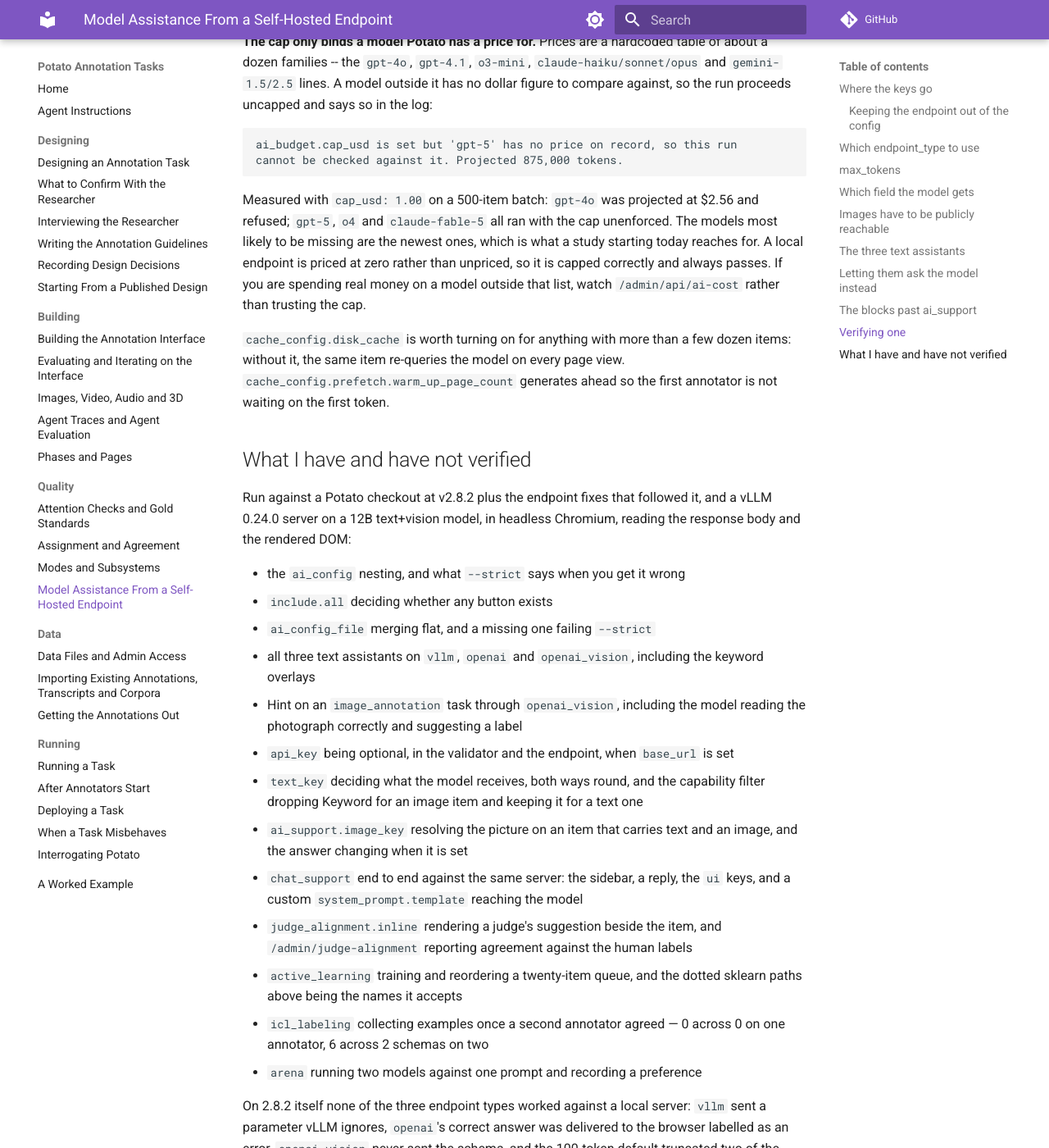
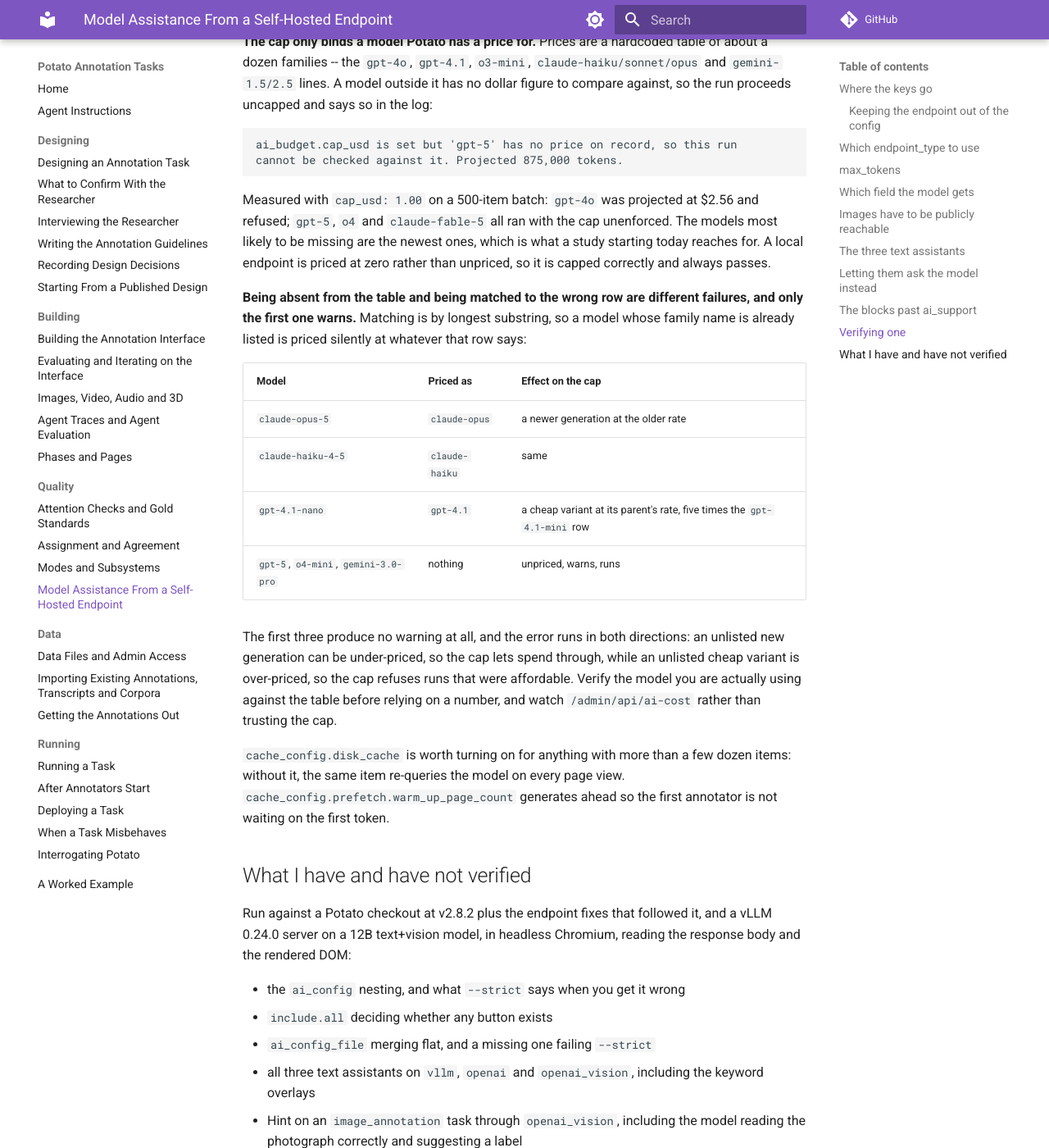
Before and after one commit to davidjurgens/potato-skill, an MkDocs documentation site: the page built from docs/model-assistance.md, in a window 1280 px wide and 1400 px high, scrolled down 8052 px. Shown: the whole window at 82% size. Built offline with MkDocs 1.6.1 and Material for MkDocs 9.7.7, drawn with Linux system fonts in a browser that asks for light colours; comment, search, counter and statistics services are not loaded.

Commit message:
docs(budget): a wrong price row is quieter than no price row
Picks up the cap_usd description from Potato dfb65218, and covers the failure
the pack had missed. price_for matches by longest substring, so a model whose
family name is already a table row is priced silently at that row: claude-opus-5
at claude-opus rates, claude-haiku-4-5 at claude-haiku, gpt-4.1-nano at gpt-4.1
-- five times the gpt-4.1-mini row for a variant cheaper than mini. None of
those warn, while an entirely absent model does.

The error runs both ways. An unlisted new generation can be under-priced, so the
cap lets spend through; an unlisted cheap variant is over-priced, so the cap
refuses runs that were affordable. That second direction is the one
price_for's own docstring says the longest-prefix rule exists to prevent, and
the rule only protects variants explicitly listed.

Co-Authored-By: Claude Opus 5 (1M context) <noreply@anthropic.com>
Claude-Session: https://claude.ai/code/session_01PJAwjvg871XGFuA8khHbjC

```diff
--- a/docs/model-assistance.md
+++ b/docs/model-assistance.md
@@ -385,7 +385,24 @@ drive it instead:
    unenforced. The models most likely to be missing are the newest ones, which
    is what a study starting today reaches for. A local endpoint is priced at
    zero rather than unpriced, so it is capped correctly and always passes.
-   If you are spending real money on a model outside that list, watch
+
+   **Being absent from the table and being matched to the wrong row are
+   different failures, and only the first one warns.** Matching is by longest
+   substring, so a model whose family name is already listed is priced silently
+   at whatever that row says:
+
+   | Model | Priced as | Effect on the cap |
+   |---|---|---|
+   | `claude-opus-5` | `claude-opus` | a newer generation at the older rate |
+   | `claude-haiku-4-5` | `claude-haiku` | same |
+   | `gpt-4.1-nano` | `gpt-4.1` | a cheap variant at its parent's rate, five times the `gpt-4.1-mini` row |
+   | `gpt-5`, `o4-mini`, `gemini-3.0-pro` | nothing | unpriced, warns, runs |
+
+   The first three produce no warning at all, and the error runs in both
+   directions: an unlisted new generation can be under-priced, so the cap lets
+   spend through, while an unlisted cheap variant is over-priced, so the cap
+   refuses runs that were affordable. Verify the model you are actually using
+   against the table before relying on a number, and watch
    `/admin/api/ai-cost` rather than trusting the cap.
 
 `cache_config.disk_cache` is worth turning on for anything with more than a few
```
Also changed, not shown: skills/potato-tasks/references/config-keys-nested.md (+1 -1 lines), skills/potato-tasks/references/model-assistance.md (+18 -1 lines).
